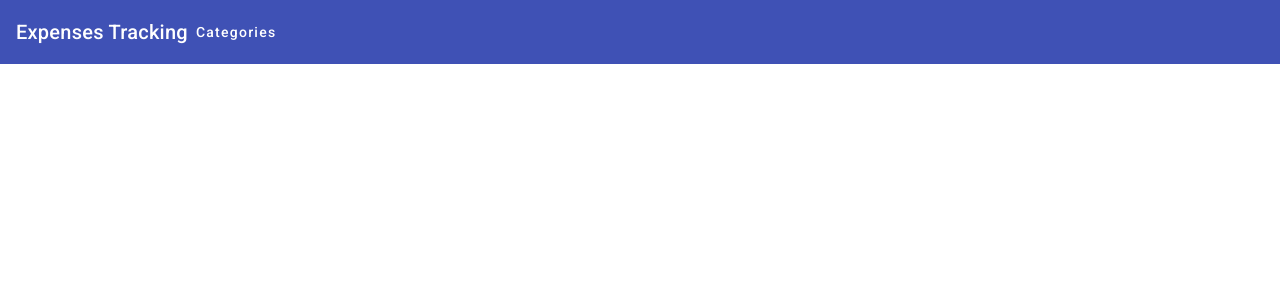
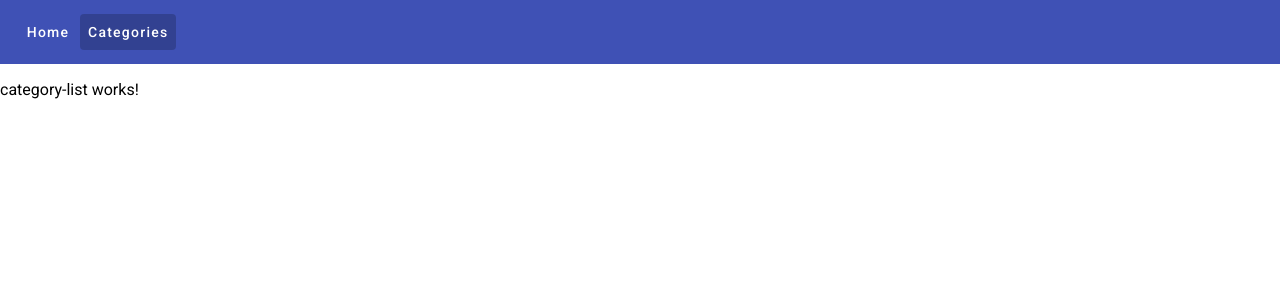
Before and after one commit to tiagogauziski/expense-tracking, an Angular app in the folder src/expense-tracking-ui/: page /categories in a window 1280 px wide. Before the commit this address led to /. Shown: the top 300 px of the page. Built offline with nearby package versions, Linux system fonts and the light colour scheme.

Commit message:
adding category list component

```diff
--- a/src/expense-tracking-ui/src/app/app.routes.ts
+++ b/src/expense-tracking-ui/src/app/app.routes.ts
@@ -1,3 +1,9 @@
 import { Routes } from '@angular/router';
+import { HomeComponent } from './home/home.component';
+import { CategoryListComponent } from './category-list/category-list.component';
 
-export const routes: Routes = [];
+export const routes: Routes = [
+    { path: 'home', component: HomeComponent },
+    { path: 'categories', component: CategoryListComponent} ,
+    { path: '',   redirectTo: '/', pathMatch: 'full' },
+];
--- /dev/null
+++ b/src/expense-tracking-ui/src/app/category-list/category-list.component.html
@@ -0,0 +1 @@
+<p>category-list works!</p>
--- /dev/null
+++ b/src/expense-tracking-ui/src/app/category.model.ts
@@ -0,0 +1,5 @@
+export interface Category {
+    id?: string;
+    name: string;
+    parentId?: string;
+  }
--- a/src/expense-tracking-ui/src/app/header/header.component.css
+++ b/src/expense-tracking-ui/src/app/header/header.component.css
@@ -0,0 +1,3 @@
+.navbar-button-selected {
+    background: #0003;
+}
--- a/src/expense-tracking-ui/src/app/header/header.component.html
+++ b/src/expense-tracking-ui/src/app/header/header.component.html
@@ -1,4 +1,4 @@
 <mat-toolbar color="primary">
-    <span>Expenses Tracking</span>
-    <button mat-button routerLink="/categories">Categories</button>
+    <a mat-button routerLink="/home" routerLinkActive="navbar-button-selected">Home</a>
+    <a mat-button routerLink="/categories" routerLinkActive="navbar-button-selected">Categories</a>
 </mat-toolbar>
--- a/src/expense-tracking-ui/src/app/header/header.component.ts
+++ b/src/expense-tracking-ui/src/app/header/header.component.ts
@@ -2,11 +2,12 @@ import { Component } from '@angular/core';
 import {MatIconModule} from '@angular/material/icon';
 import {MatButtonModule} from '@angular/material/button';
 import {MatToolbarModule} from '@angular/material/toolbar';
+import { RouterLink, RouterLinkActive } from '@angular/router';
 
 @Component({
   selector: 'app-header',
   standalone: true,
-  imports: [MatToolbarModule, MatButtonModule, MatIconModule],
+  imports: [RouterLink, RouterLinkActive, MatToolbarModule, MatButtonModule, MatIconModule],
   templateUrl: './header.component.html',
   styleUrl: './header.component.css'
 })
```
Also changed, not shown: src/expense-tracking-ui/src/app/category-list/category-list.component.ts (added, +12 -0 lines), src/expense-tracking-ui/src/app/category.service.ts (added, +20 -0 lines), src/expense-tracking-ui/src/app/category-list/category-list.component.css (added).
